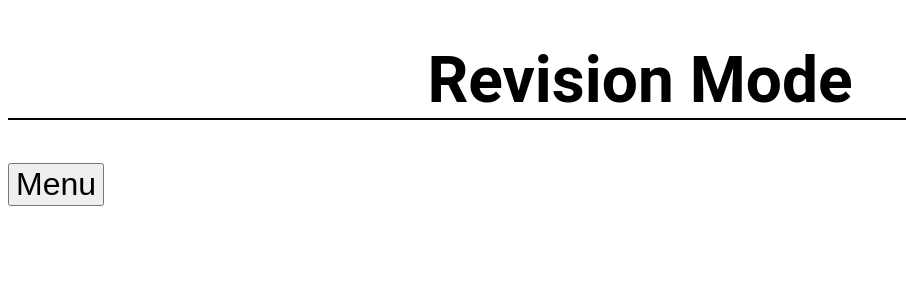
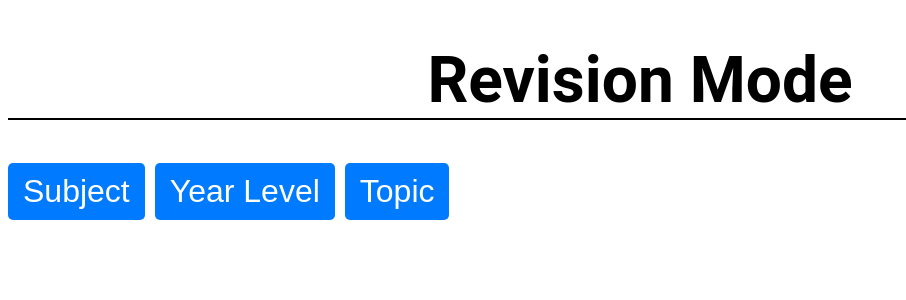
Before and after one commit to Looch8/teacher-platform, a React (Vite) app: page /revision in a window 1280 px wide. Shown: the top 300 px of the page, without its empty margins (0-906 px from the left). Built offline with nearby package versions, Linux system fonts and the light colour scheme.

Commit message:
dropdown boxes

```diff
--- /dev/null
+++ b/src/components/Dropdown.jsx
@@ -0,0 +1,37 @@
+import { useState } from 'react';
+
+const Dropdown = ({ label, options }) => {
+	const [isOpen, setIsOpen] = useState(false);
+	const [selectedOption, setSelectedOption] = useState('');
+
+	const toggleDropdown = () => {
+		setIsOpen(!isOpen);
+	};
+
+	const handleOptionClick = (option) => {
+		setSelectedOption(option);
+		setIsOpen(false); // Close the dropdown after selection
+	};
+
+	return (
+		<div className="dropdown">
+			<button onClick={toggleDropdown} className="dropdown-button">
+				{selectedOption || label}
+			</button>
+			{isOpen && (
+				<ul className="dropdown-menu">
+					{options.map((option) => (
+						<li
+							key={option}
+							onClick={() => handleOptionClick(option)}
+						>
+							{option}
+						</li>
+					))}
+				</ul>
+			)}
+		</div>
+	);
+};
+
+export default Dropdown;
--- a/src/pages/RevisionPage.jsx
+++ b/src/pages/RevisionPage.jsx
@@ -1,25 +1,16 @@
+import Dropdown from '../components/Dropdown';
 import '../styles/RevisionPage.css';
 
 function RevisionPage() {
+	const subjects = ['Math', 'Science', 'History'];
+	const yearLevels = ['Year 1', 'Year 2', 'Year 3'];
+	const topics = ['Algebra', 'Biology', 'World War II'];
 	return (
 		<div>
 			<h1>Revision Mode</h1>
-			<div className="dropdown-container">
-				<div className="dropdown">
-					<button className="dropdown-button">Menu</button>
-					<ul className="dropdown-menu">
-						<li>
-							<a href="#option1">Option 1</a>
-						</li>
-						<li>
-							<a href="#option2">Option 2</a>
-						</li>
-						<li>
-							<a href="#option3">Option 3</a>
-						</li>
-					</ul>
-				</div>
-			</div>
+			<Dropdown label="Subject" options={subjects} />
+			<Dropdown label="Year Level" options={yearLevels} />
+			<Dropdown label="Topic" options={topics} />
 		</div>
 	);
 }
--- a/src/styles/RevisionPage.css
+++ b/src/styles/RevisionPage.css
@@ -1,12 +1,37 @@
+/* Dropdown styles */
+.dropdown {
+	position: relative;
+	display: inline-block;
+	margin-right: 10px;
+}
+
+.dropdown-button {
+	padding: 10px 15px;
+	background-color: #007bff;
+	color: white;
+	border: none;
+	border-radius: 5px;
+	cursor: pointer;
+}
+
 .dropdown-menu {
-	display: none;
 	position: absolute;
+	top: 100%;
+	left: 0;
 	list-style: none;
 	margin: 0;
 	padding: 0;
 	background: white;
 	border: 1px solid #ccc;
+	width: 150px;
+	box-shadow: 0 4px 6px rgba(0, 0, 0, 0.1);
 }
-.dropdown: .dropdown-menu {
-	display: block;
+
+.dropdown-menu li {
+	padding: 10px;
+	cursor: pointer;
 }
+
+.dropdown-menu li:hover {
+	background: #f0f0f0;
+}
```
